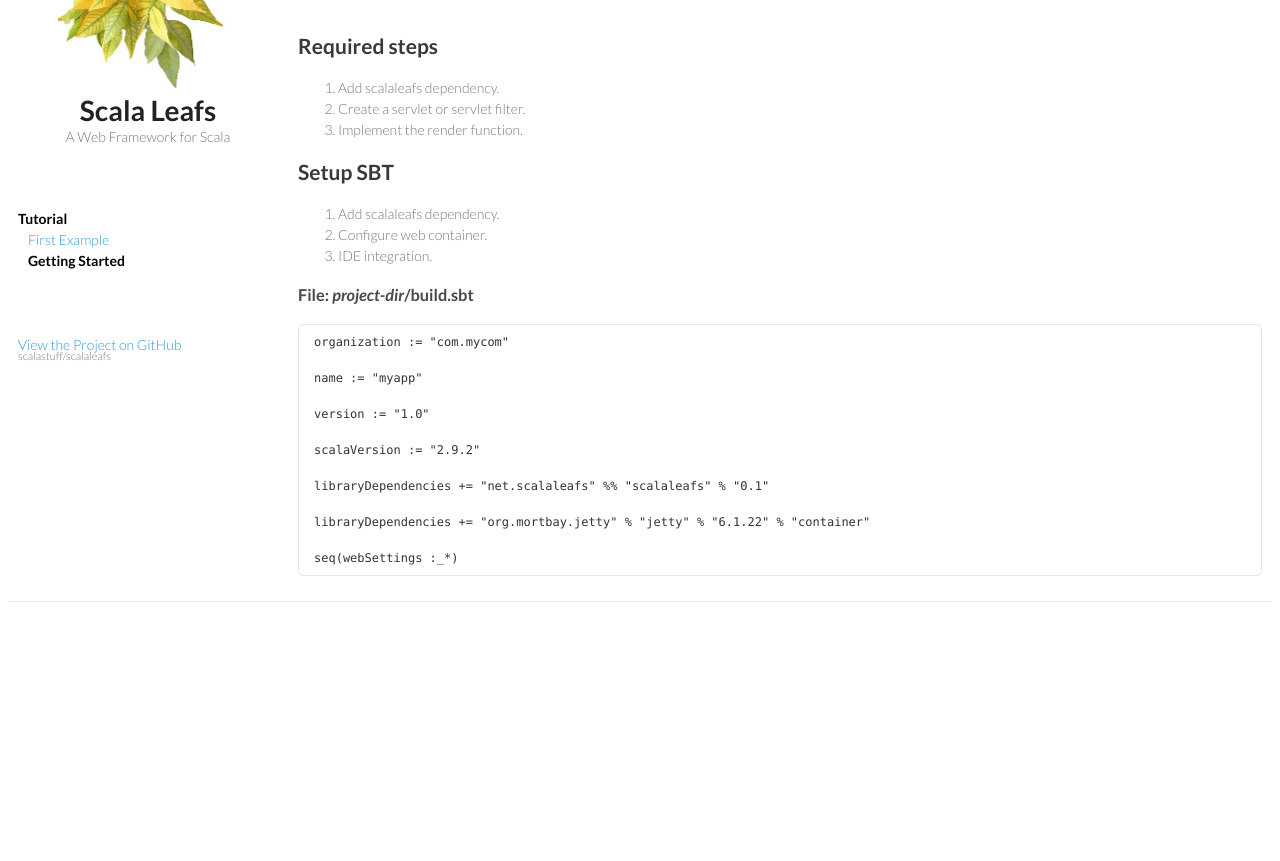
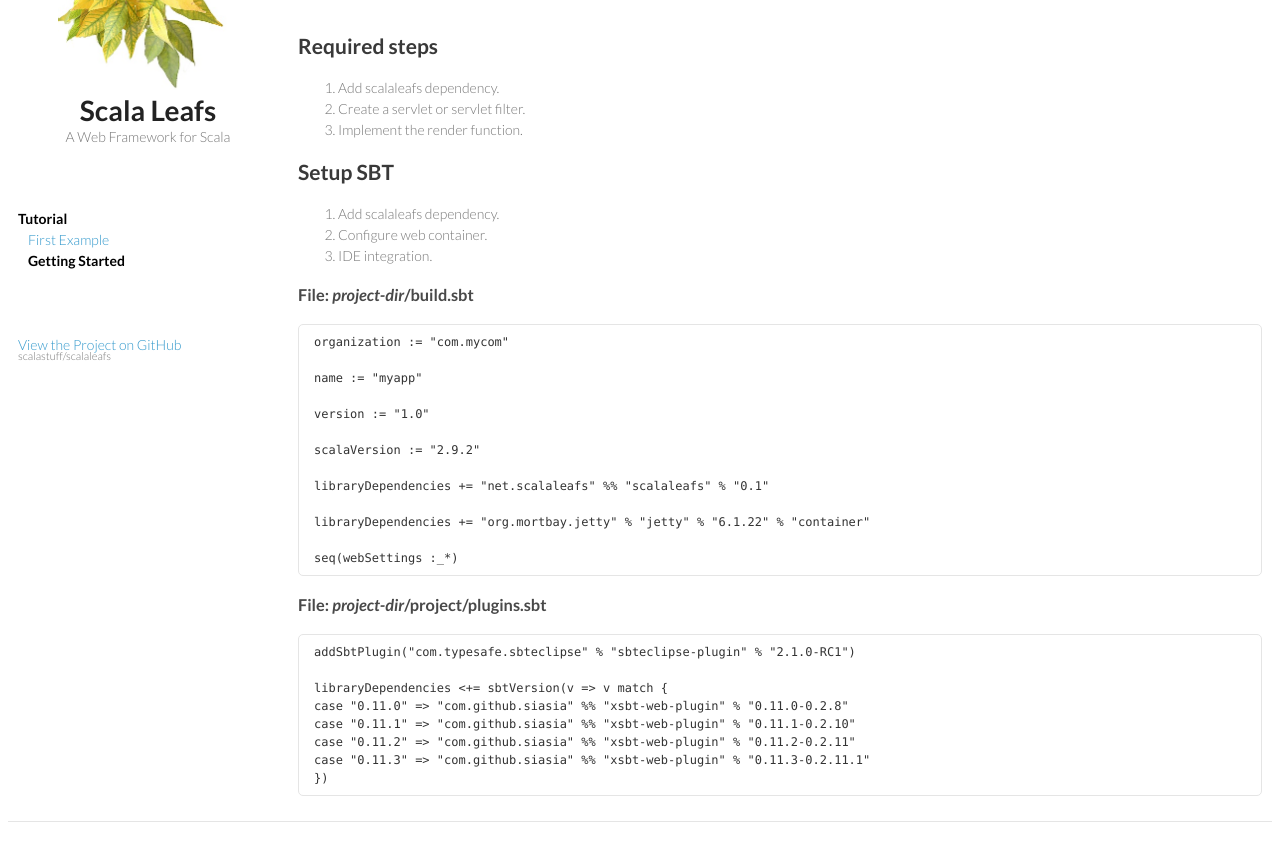
Before and after one commit to scalastuff/scalaleafs, a Jekyll site: the page built from getting-started.md, in a window 1280 px wide. Shown: the top 861 px of the page. Built offline with Jekyll 4.4.1, drawn with Linux system fonts in a browser that asks for light colours.

Commit message:
Updated getting-started.md

````diff
--- a/getting-started.md
+++ b/getting-started.md
@@ -33,3 +33,15 @@
 
 seq(webSettings :_*)
 ```
+
+### File: *project-dir*/project/plugins.sbt
+```
+addSbtPlugin("com.typesafe.sbteclipse" % "sbteclipse-plugin" % "2.1.0-RC1")
+
+libraryDependencies <+= sbtVersion(v => v match {
+case "0.11.0" => "com.github.siasia" %% "xsbt-web-plugin" % "0.11.0-0.2.8"
+case "0.11.1" => "com.github.siasia" %% "xsbt-web-plugin" % "0.11.1-0.2.10"
+case "0.11.2" => "com.github.siasia" %% "xsbt-web-plugin" % "0.11.2-0.2.11"
+case "0.11.3" => "com.github.siasia" %% "xsbt-web-plugin" % "0.11.3-0.2.11.1"
+})
+```
````
